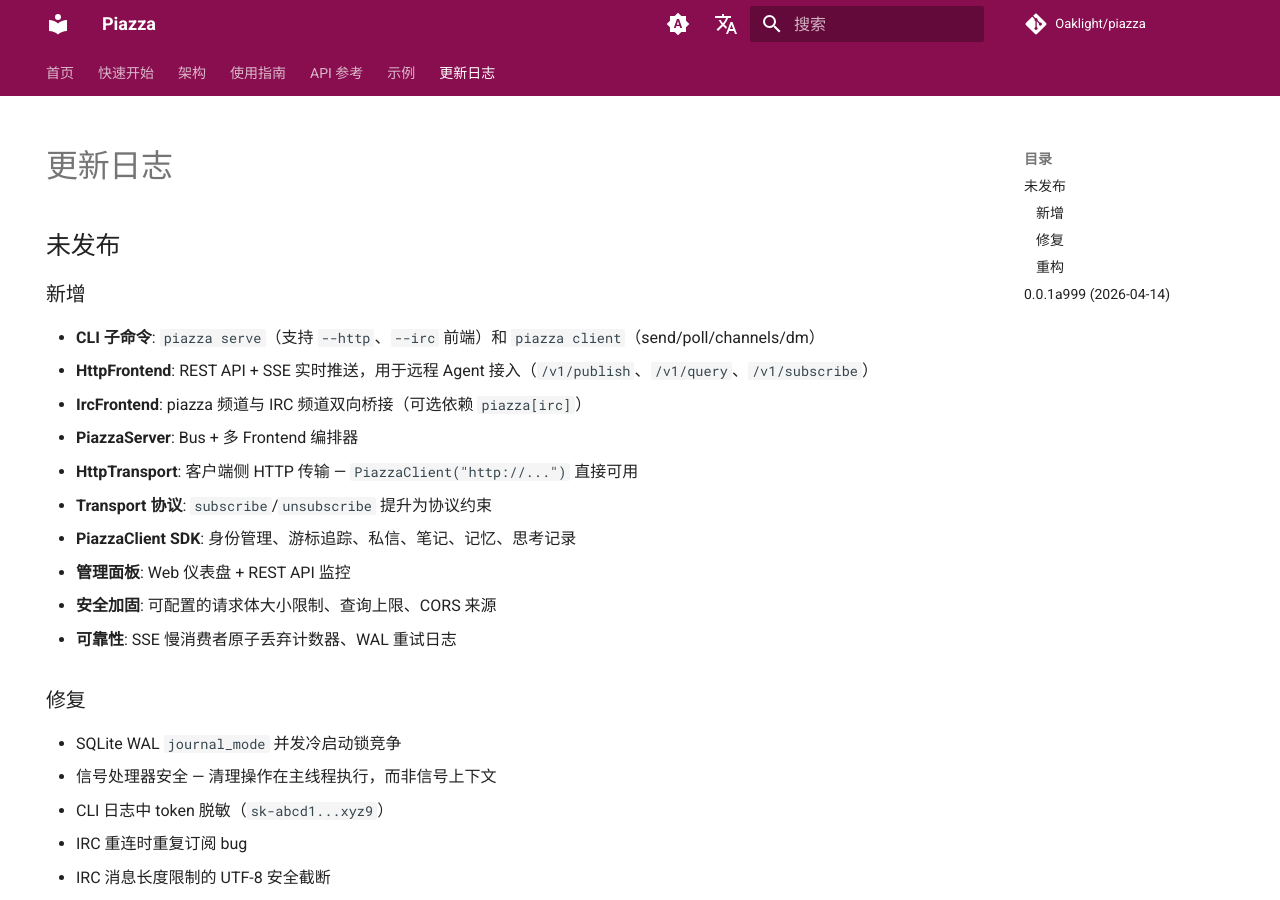
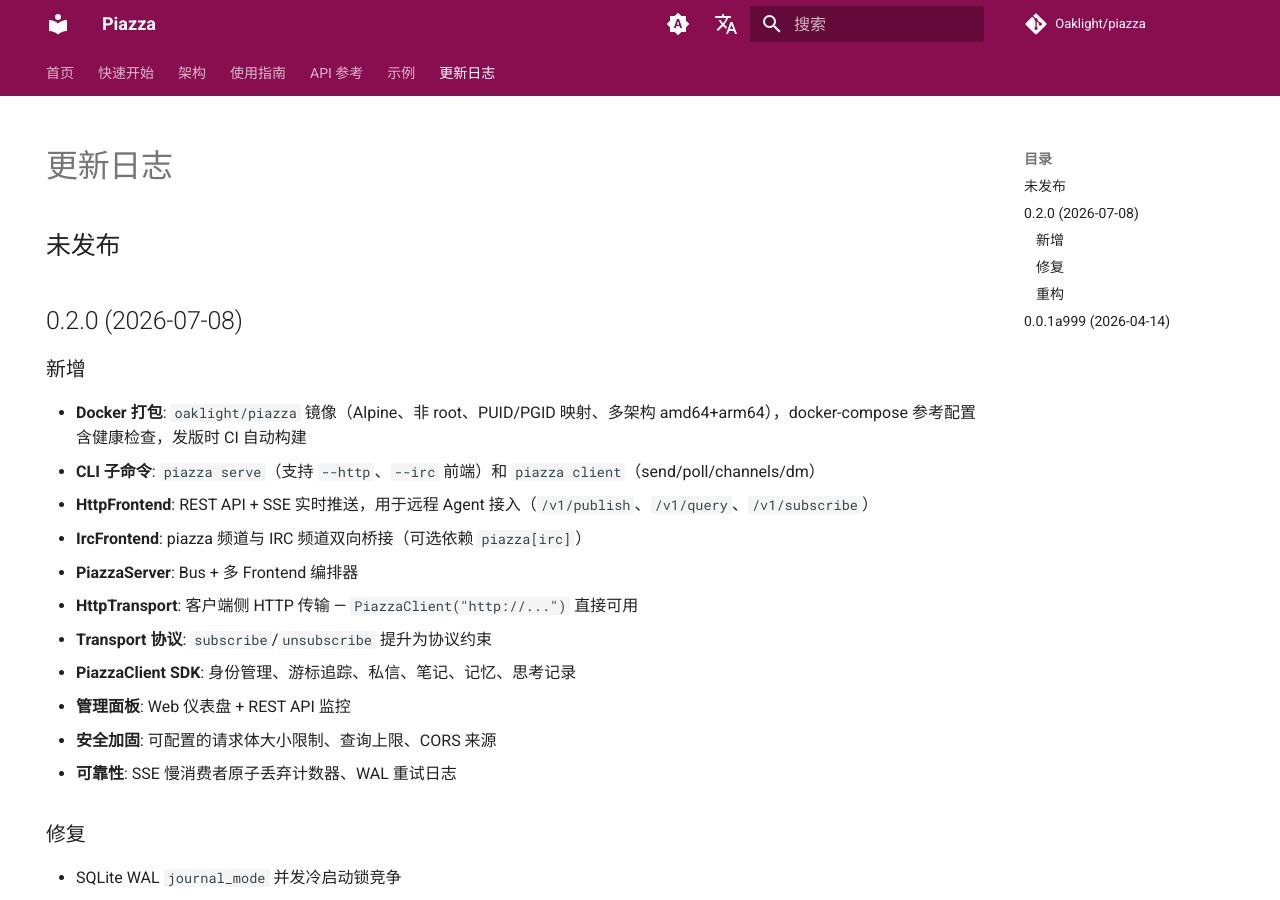
Before and after one commit to Oaklight/piazza, an MkDocs documentation site: the page built from docs/changelog.md, in a window 1280 px wide and 900 px high. Built offline with MkDocs 1.6.1 and Material for MkDocs 9.7.7, drawn with Linux system fonts in a browser that asks for light colours; comment, search, counter and statistics services are not loaded.

Commit message:
changelog: 添加 0.2.0 发版记录

```diff
--- a/docs/changelog.md
+++ b/docs/changelog.md
@@ -6,8 +6,11 @@
 
 ## 未发布
 
+## 0.2.0 (2026-07-08)
+
 ### 新增
 
+- **Docker 打包**: `oaklight/piazza` 镜像（Alpine、非 root、PUID/PGID 映射、多架构 amd64+arm64），docker-compose 参考配置含健康检查，发版时 CI 自动构建
 - **CLI 子命令**: `piazza serve`（支持 `--http`、`--irc` 前端）和 `piazza client`（send/poll/channels/dm）
 - **HttpFrontend**: REST API + SSE 实时推送，用于远程 Agent 接入（`/v1/publish`、`/v1/query`、`/v1/subscribe`）
 - **IrcFrontend**: piazza 频道与 IRC 频道双向桥接（可选依赖 `piazza[irc]`）
```
